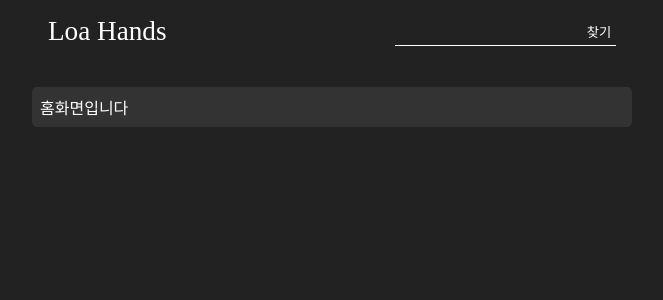
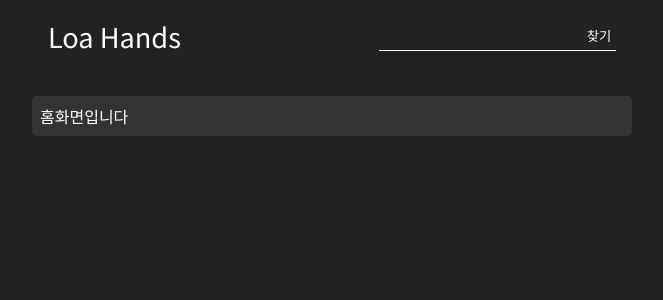
Before and after one commit to sangmin802/loa-hands, a React (Create React App) app: page /#/ in a window 1280 px wide. Shown: the top 300 px of the page, without its empty margins (308-971 px from the left). Built offline with nearby package versions, Linux system fonts and the light colour scheme.

Commit message:
loa-hands

```diff
--- a/public/index.html
+++ b/public/index.html
@@ -13,6 +13,7 @@
       user's mobile device or desktop. See https://developers.google.com/web/fundamentals/web-app-manifest/
     -->
     <link rel="manifest" href="%PUBLIC_URL%/manifest.json" />
+    <link href="https://fonts.googleapis.com/css2?family=Noto+Sans+KR&display=swap" rel="stylesheet">
     <!--
       Notice the use of %PUBLIC_URL% in the tags above.
       It will be replaced with the URL of the `public` folder during the build.
--- a/src/API.js
+++ b/src/API.js
@@ -13,6 +13,9 @@ export default {
       .then(data => {
         if(data.includes("alert('캐릭터 정보가 없습니다.")){
           getUserDataRej();
+        }else if(data.includes("서비스 점검")){
+          alert('서비스 점검중입니다.')
+          getUserDataRej();
         }else{
           const parser = new DOMParser();
           const doc = parser.parseFromString(data, 'text/html')
--- a/src/components/App.js
+++ b/src/components/App.js
@@ -1,18 +1,21 @@
 import React from 'react';
 import '../css/App.css';
-import '../index.css';
 import { Route } from 'react-router-dom'
 import Connect from '../connect.js'
 
 function App(redux) {
   const {isLoading} = redux;
+  let isLoadingStyle1 = null;
+  let isLoadingStyle2 = 'displayNone';
 
-  const setLoadingBgStyle = () => {
-    return isLoading ? 'loadingBg zIndex99' : 'displayNone'
+  if(isLoading){
+    isLoadingStyle1 = 'height100vh'
+    isLoadingStyle2 = 'loadingBg zIndex99'
   }
+
   return (
-      <div className="App">
-        <div className={setLoadingBgStyle()}>
+      <div className={`App ${isLoadingStyle1}`}>
+        <div className={isLoadingStyle2}>
           <div className="lds-spinner"><div></div><div></div><div></div><div></div><div></div><div></div><div></div><div></div><div></div><div></div><div></div><div></div></div>
         </div>
         <Connect.Header />
--- a/src/components/EquipImg.js
+++ b/src/components/EquipImg.js
@@ -1,5 +1,4 @@
 import React from 'react';
-import '../index.css';
 
 function EquipImg({data}){
   const {partImg, detail} = data;
--- a/src/components/EquipList.js
+++ b/src/components/EquipList.js
@@ -1,5 +1,4 @@
 import React from 'react';
-import '../index.css';
 import Factory from '../factory.js';
 import EquipDetailActive from './EquipDetailActive.js';
 
--- a/src/components/Header.js
+++ b/src/components/Header.js
@@ -1,6 +1,5 @@
 import React from 'react';
 import '../css/Header.css';
-import '../index.css';
 import {useHistory} from 'react-router-dom';
 import {Link} from 'react-router-dom';
 
--- a/src/components/UserInfo.js
+++ b/src/components/UserInfo.js
@@ -1,4 +1,4 @@
-import React, {useState} from 'react';
+import React, {useState, useEffect} from 'react';
 import {useHistory} from 'react-router-dom';
 import '../css/UserInfo.css';
 import EquipImg from './EquipImg.js';
@@ -12,9 +12,14 @@ function UnserInfo(redux){
       return <EquipImg key={`EquipImg${index}`} data={equip}/>
     })
   }
-
   const [state, setState] = useState({pop : false})
   const {pop} = state;
+
+  // UserData가 바뀔때만
+  useEffect(() => {
+    setState(prevState => ({...prevState, pop : false}))
+  }, [userData])
+
   let displayPop = null;
   if(pop) displayPop = 'displayBlock';
 
@@ -126,8 +131,8 @@ function UnserInfo(redux){
                         return(
                           <div className="userExpeditionChar rem09 overflowDot" key={`userExpeditionChar${index}`}
                             onClick={() => {
+                              setState({...state, pop : false})
                               getUserData(char.name, history)
-                              setState({...state, pop : false})
                             }}
                           >
                             {char.lv} {char.name}
--- a/src/connect.js
+++ b/src/connect.js
@@ -20,12 +20,10 @@ export default {
   }, (dispatch) => {
     return {
       getUserData(name, history){
+        if(name.replace(/ /g,'')){
           dispatch({type : 'loadingToggle', bool : true});
-        API.getUserData(name)
+          API.getUserData(name.replace(/ /g,''))
           .then((data) => {
-          // 데이터를 받는 시간이 있기때문에 동기식으로 다 받고나서, Link to가 아닌, 리덕스 디스패처 내부에서 리다이렉션을 해야했다.
-          //  1. BrowserRouter를 index.js 최상단으로 옮겨서 모든 App.js를 포함한 모든 컴포넌트들이 history 속성을 사용할 수 있도록 한다.
-          //  2. App.js 컴포넌트에서 디스패쳐로 history 객체를 보내서 리다이렉션 시킴
             dispatch({type : 'getUserData', data, bool : false})
             history.push(`/userInfo/${name}`)
           })
@@ -33,6 +31,7 @@ export default {
             dispatch({type : 'loadingToggle', bool : false})
             history.push(`/`)
           });
+        }
       }
     }
   })(Header),
--- a/src/index.css
+++ b/src/index.css
@@ -1,4 +1,4 @@
-* {margin : 0; padding : 0; box-sizing : border-box; text-decoration: none; color : white;}
+* {margin : 0; padding : 0; box-sizing : border-box; text-decoration: none; color : white; font-family: 'Noto Sans KR', sans-serif;}
 
 body {
   background : #222;
@@ -22,7 +22,8 @@ body {
   transform : scale(.9);
 }
 
-.rem09 {font-size : 0.9rem;}
+.height100vh {height : 100vh; overflow : hidden;}
+.rem09 {font-size : 0.9rem; }
 .rem1 {font-size : 1rem;}
 .rem11 {font-size : 1.1rem;}
 .rem12 {font-size : 1.2rem;}
```
Also changed, not shown: 1 other file (tests, documents, lock files or other folders). Lines whose indentation alone changed are shown as unchanged.
